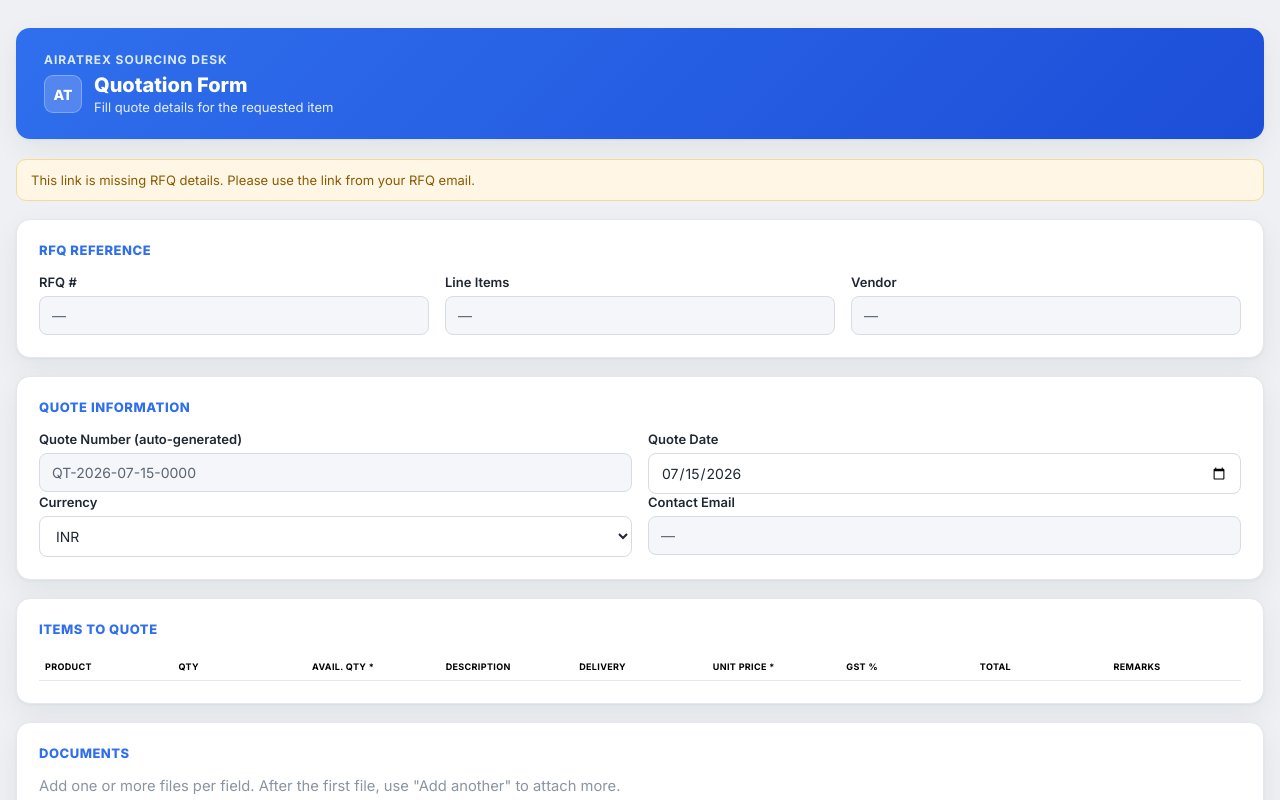
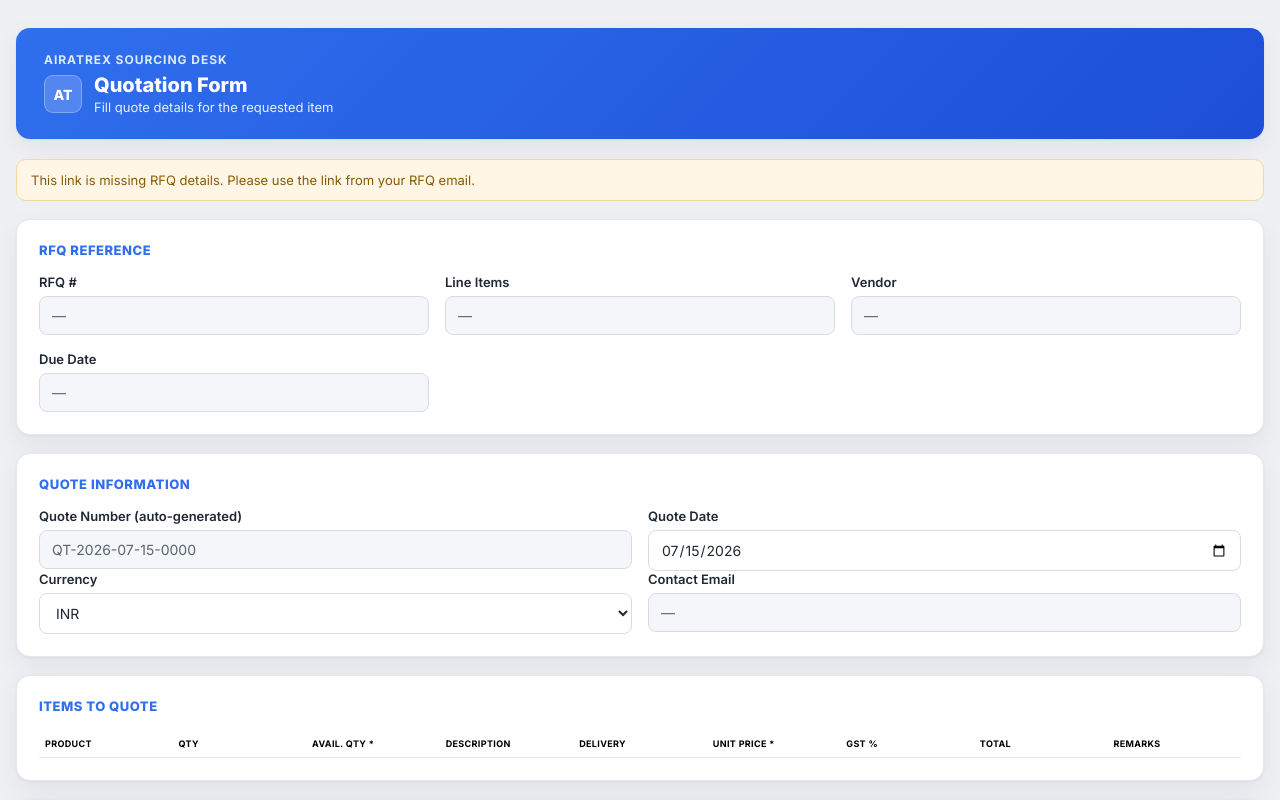
Before and after one commit to professorSergio12/AireTrex, a React (Vite) app: page / in a window 1280 px wide. Shown: the top 800 px of the page. Built offline with nearby package versions, Linux system fonts and the light colour scheme.

Commit message:
add the due date

```diff
--- a/src/components/QuotationForm.jsx
+++ b/src/components/QuotationForm.jsx
@@ -8,6 +8,7 @@
   todayIso,
 } from "../utils/quote";
 import { submitQuotation } from "../utils/api";
+import { formatDueDateDisplay, isDueDatePassed } from "../utils/deadline";
 import { Field, ReadOnlyField } from "./Field";
 import { FileUploadField } from "./FileUploadField";
 import { SuccessScreen } from "./SuccessScreen";
@@ -50,9 +51,48 @@
   const [status, setStatus] = useState("idle");
   const [errMsg, setErrMsg] = useState("");
   const [submittedVersion, setSubmittedVersion] = useState("");
+  const [deadlineState, setDeadlineState] = useState({
+    loading: Boolean(rfq.rfqNumber && !rfq.dueDate),
+    dueDate: rfq.dueDate || "",
+    blocked: isDueDatePassed(rfq.dueDate),
+  });
 
   const linkValid = Boolean(rfq.rfqNumber && lineItems.length > 0);
+  const dueDateLabel = deadlineState.dueDate
+    ? formatDueDateDisplay(deadlineState.dueDate)
+    : "";
+  const submissionClosed = deadlineState.blocked;
   const set = (k) => (e) => setForm((f) => ({ ...f, [k]: e.target.value }));
+
+  useEffect(() => {
+    if (!rfq.rfqNumber || rfq.dueDate || CONFIG.MOCK_MODE) return undefined;
+
+    const params = new URLSearchParams();
+    if (rfq.rfqNumber) params.set("rfq_no", rfq.rfqNumber);
+    if (rfq.rfqRecordId) params.set("rfq_rid", rfq.rfqRecordId);
+
+    let cancelled = false;
+    fetch(`${CONFIG.DEADLINE_URL}?${params.toString()}`)
+      .then((res) => res.json())
+      .then((data) => {
+        if (cancelled || !data?.ok) return;
+        const dueDate = data.dueDate || "";
+        setDeadlineState({
+          loading: false,
+          dueDate,
+          blocked: dueDate ? !data.allowed : false,
+        });
+      })
+      .catch(() => {
+        if (!cancelled) {
+          setDeadlineState((prev) => ({ ...prev, loading: false }));
+        }
+      });
+
+    return () => {
+      cancelled = true;
+    };
+  }, [rfq.rfqNumber, rfq.rfqRecordId, rfq.dueDate]);
 
   function patchLineRow(index, patch) {
     setLineRows((rows) =>
@@ -76,6 +116,7 @@
 
   async function onSubmit(ev) {
     ev.preventDefault();
+    if (submissionClosed) return;
     if (!validate()) return;
     setStatus("submitting");
     setErrMsg("");
@@ -143,6 +184,13 @@
       setStatus("done");
     } catch (err) {
       console.error(err);
+      if (err.code === "DUE_DATE_PASSED") {
+        setDeadlineState((prev) => ({
+          ...prev,
+          blocked: true,
+          dueDate: err.dueDate || prev.dueDate,
+        }));
+      }
       setErrMsg(err.message || "Something went wrong.");
       setStatus("error");
     }
@@ -195,6 +243,19 @@
         </div>
       )}
 
+      {submissionClosed && (
+        <div className="alert alert--error">
+          The quotation due date{dueDateLabel ? ` (${dueDateLabel})` : ""} has passed. Submissions
+          are closed for this RFQ.
+        </div>
+      )}
+
+      {!submissionClosed && dueDateLabel && (
+        <div className="alert alert--info">
+          Please submit your quotation on or before <strong>{dueDateLabel}</strong>.
+        </div>
+      )}
+
       <form onSubmit={onSubmit} noValidate className={submitting ? "form--submitting" : ""}>
         <section className="card">
           <h2 className="card__title">RFQ Reference</h2>
@@ -205,6 +266,10 @@
               value={multiItem ? `${lineItems.length} items` : lineItems[0]?.product}
             />
             <ReadOnlyField label="Vendor" value={rfq.vendorName || rfq.vendorId} />
+            <ReadOnlyField
+              label="Due Date"
+              value={deadlineState.loading ? "Checking…" : dueDateLabel || "—"}
+            />
           </div>
         </section>
 
@@ -316,7 +381,7 @@
           <button
             className="btn btn--primary"
             type="submit"
-            disabled={submitting || !linkValid}
+            disabled={submitting || !linkValid || submissionClosed || deadlineState.loading}
           >
             {submitting
               ? "Submitting…"
--- a/src/config.js
+++ b/src/config.js
@@ -11,8 +11,10 @@
 
   // URL of the quotation-backend proxy (see ../../quotation-backend).
   // Local dev: quotation-backend on PORT 8787 (npm run dev in quotation-backend/)
-  BACKEND_URL: "https://vendor-form-gpsx.onrender.com/api/quotations",
-  // BACKEND_URL: "http://localhost:8787/api/quotations",
+  // BACKEND_URL: "https://vendor-form-gpsx.onrender.com/api/quotations",
+  BACKEND_URL: "http://localhost:8787/api/quotations",
+  // DEADLINE_URL: "https://vendor-form-gpsx.onrender.com/api/rfq-deadline",
+  DEADLINE_URL: "http://localhost:8787/api/rfq-deadline",
 
   CURRENCIES: ["INR", "USD", "EUR", "GBP", "AED"],
 };
--- a/src/styles/form.css
+++ b/src/styles/form.css
@@ -140,6 +140,7 @@
 .alert { border-radius: 10px; padding: 12px 14px; font-size: 13px; margin-bottom: 18px; }
 .alert--warn { background: #fff6e6; border: 1px solid #f5d99a; color: #8a5a00; }
 .alert--error { background: #fdeaea; border: 1px solid #f3b5b5; color: #a12626; }
+.alert--info { background: #e8f1fd; border: 1px solid #b8d4f5; color: #1d4ed8; }
 
 /* ---------------- Actions ---------------- */
 .actions { display: flex; justify-content: flex-end; }
--- a/src/utils/api.js
+++ b/src/utils/api.js
@@ -47,7 +47,17 @@
       recordId: result.recordId,
       quotationVersion: result.quotationVersion || null,
       uploadWarning: result.uploadWarning || null,
+      confirmationEmailWarning: result.confirmationEmailWarning || null,
     };
+  }
+
+  if (result.code === "DUE_DATE_PASSED") {
+    const err = new Error(
+      result.message || "The quotation due date has passed. Your submission was not saved."
+    );
+    err.code = "DUE_DATE_PASSED";
+    err.dueDate = result.dueDateDisplay || result.dueDate || null;
+    throw err;
   }
 
   console.error("Submission rejected:", result);
--- /dev/null
+++ b/src/utils/deadline.js
@@ -0,0 +1,58 @@
+const MONTH_ABBR = {
+  jan: 0,
+  feb: 1,
+  mar: 2,
+  apr: 3,
+  may: 4,
+  jun: 5,
+  jul: 6,
+  aug: 7,
+  sep: 8,
+  oct: 9,
+  nov: 10,
+  dec: 11,
+};
+
+export function parseDueDate(value) {
+  if (!value) return null;
+  const s = String(value).trim();
+  if (!s) return null;
+
+  let dt = new Date(s);
+  if (!Number.isNaN(dt.getTime())) return dt;
+
+  const m = s.match(/^(\d{1,2})[-/]([A-Za-z]{3})[-/](\d{4})$/i);
+  if (m) {
+    const mon = MONTH_ABBR[m[2].toLowerCase()];
+    if (mon != null) {
+      dt = new Date(Number(m[3]), mon, Number(m[1]));
+      if (!Number.isNaN(dt.getTime())) return dt;
+    }
+  }
+
+  return null;
+}
+
+export function formatDueDateDisplay(value) {
+  const d = parseDueDate(value);
+  if (!d) return value ? String(value) : "";
+  const months = ["Jan", "Feb", "Mar", "Apr", "May", "Jun", "Jul", "Aug", "Sep", "Oct", "Nov", "Dec"];
+  const p = (n) => String(n).padStart(2, "0");
+  return `${p(d.getDate())}-${months[d.getMonth()]}-${d.getFullYear()}`;
+}
+
+const istDayFormatter = new Intl.DateTimeFormat("en-CA", {
+  timeZone: "Asia/Kolkata",
+  year: "numeric",
+  month: "2-digit",
+  day: "2-digit",
+});
+
+/** Submissions on the due date are still allowed (IST). */
+export function isDueDatePassed(value, now = new Date()) {
+  const due = parseDueDate(value);
+  if (!due) return false;
+  const todayStr = istDayFormatter.format(now);
+  const dueStr = istDayFormatter.format(due);
+  return todayStr > dueStr;
+}
--- a/src/utils/params.js
+++ b/src/utils/params.js
@@ -79,6 +79,7 @@
     unit: first?.unit || get("unit"),
     brand: get("brand"),
     spec: get("spec"),
+    dueDate: get("due_date"),
   };
 }
 
```
